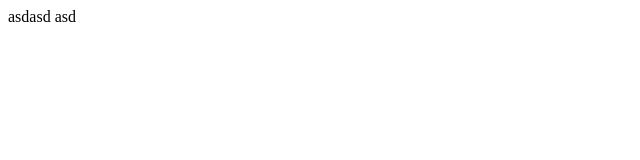
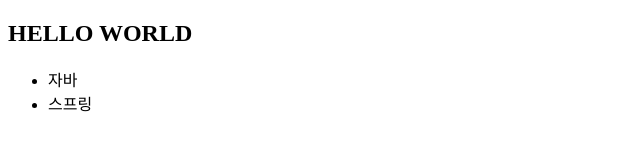
Before and after one commit to eogk09/kosmo-8-git, a plain HTML site: page WebContent/Index.html in a window 1280 px wide. Shown: the whole page, without its empty margins (0-640 px from the left). Drawn offline with Linux system fonts and the light colour scheme.

Commit message:
ㅇㅁㄴㅇ

```diff
--- a/WebContent/Index.html
+++ b/WebContent/Index.html
@@ -2,9 +2,13 @@
 <html>
 <head>
 <meta charset="UTF-8">
-<title>asdfasdf</title>
+<title>index.html</title>
 </head>
-<body>asdasd
-asd
+<body>
+<h2>HELLO WORLD</h2>
+<ul>
+	<li>자바</li>
+	<li>스프링</li>
+</ul>
 </body>
 </html>
```
